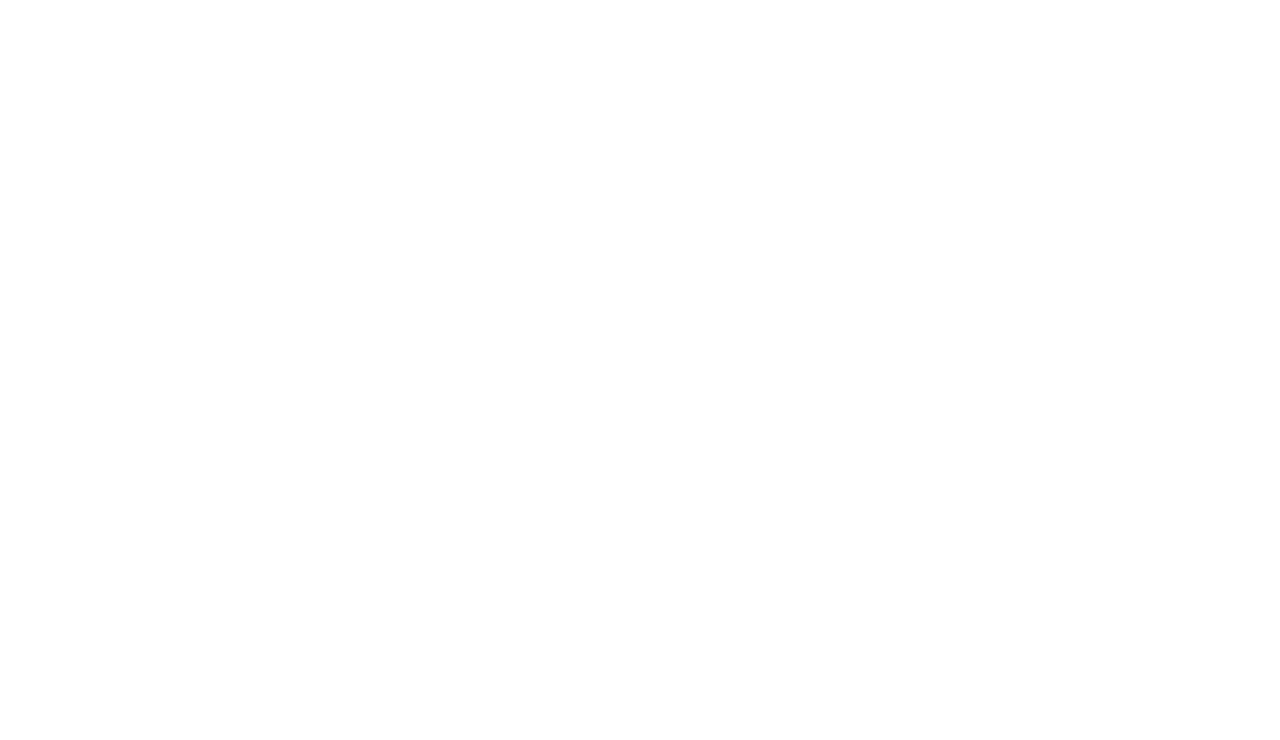
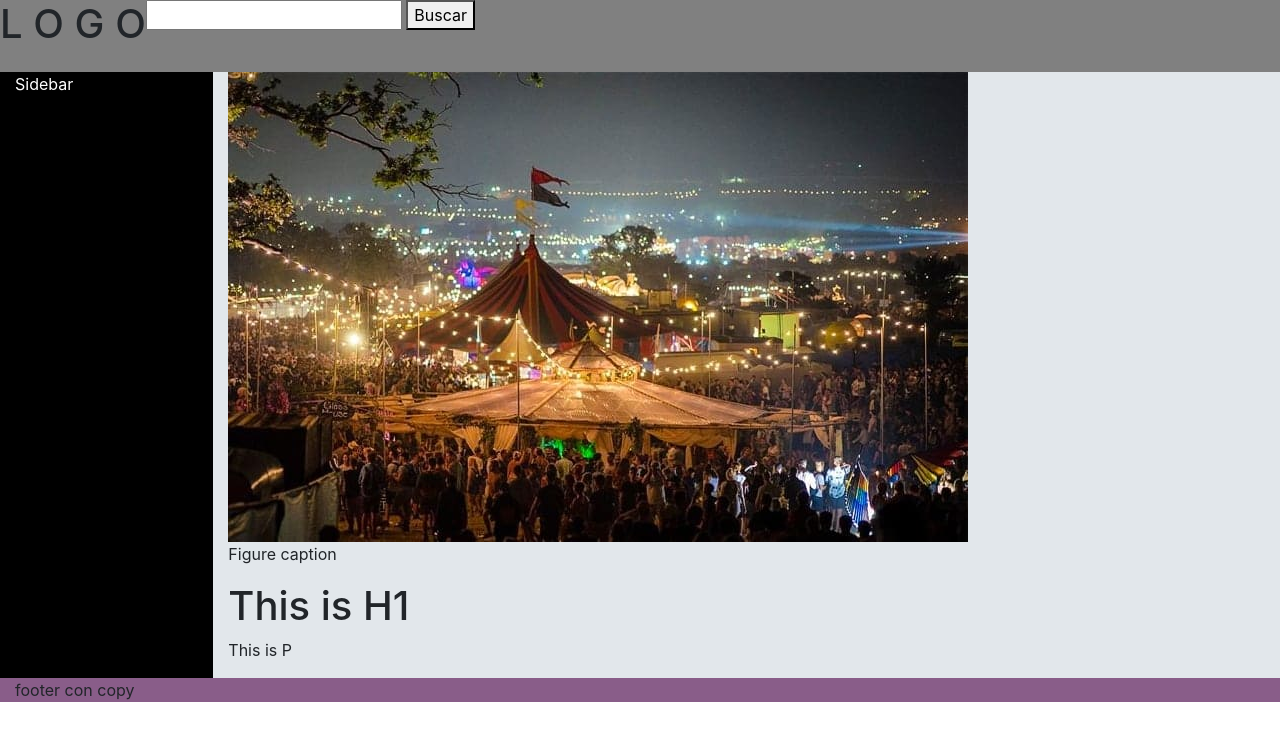
Before and after one commit to joysleepy/cal6, a plain HTML site: page index.html in a window 1280 px wide. Drawn offline with nearby package versions, Linux system fonts and the light colour scheme.

Commit message:
calentamient 6 ok

```diff
--- /dev/null
+++ b/css/index.css
@@ -0,0 +1,18 @@
+
+div#header{
+    background: gray;
+}
+
+div#sidebar{
+    background: black;
+    color: white;
+}
+
+div#main{
+
+    background:#e2e7eb;
+}
+
+div#footer{
+    background: rgb(137, 93, 137);
+}
--- a/index.html
+++ b/index.html
@@ -3,9 +3,49 @@
 <head>
     <meta charset="UTF-8">
     <meta name="viewport" content="width=device-width, initial-scale=1.0">
+    <link rel="stylesheet" href="https://stackpath.bootstrapcdn.com/bootstrap/4.4.1/css/bootstrap.min.css" integrity="sha384-Vkoo8x4CGsO3+Hhxv8T/Q5PaXtkKtu6ug5TOeNV6gBiFeWPGFN9MuhOf23Q9Ifjh" crossorigin="anonymous">
+    <link rel="stylesheet" href="./css/index.css">
     <title>Calentamiento 6</title>
 </head>
 <body>
+    <div class="container-fluid">
+        <div class="row" id="header">
+            <figure>
+                <h1>L O G O</h1>
+            </figure>
+            <section>
+                <!-- bien puede ser un div, hacen lo mismo a fin de cuentas, pero es una mejor practica usar sections -->
+                <input type="text" name="" id="">
+                <button>Buscar</button>
+            </section>
+        </div>
+    </div>
+
+    <div class="container-fluid">
+        <div class="row">
+            <div class="col-2" id="sidebar">
+                Sidebar
+            </div>
+            <div class="col-10" id="main">
+                <figure>
+                    <img src="./img/glastonbury.jpg" alt="" srcset="">
+                    <figcaption>Figure caption</figcaption>
+                </figure>
+
+                <h1>This is H1</h1>
+
+                <p>This is P</p>
+            </div>
+        </div>
+    </div>
+
+    <div class="container-fluid">
+        <div class="row" id="footer">
+            <div class="col">
+            footer con copy
+            </div>
+        </div>
+    </div>
 
 </body>
 </html>
```
Also changed, not shown: img/glastonbury.jpg (added), 2 other files.
